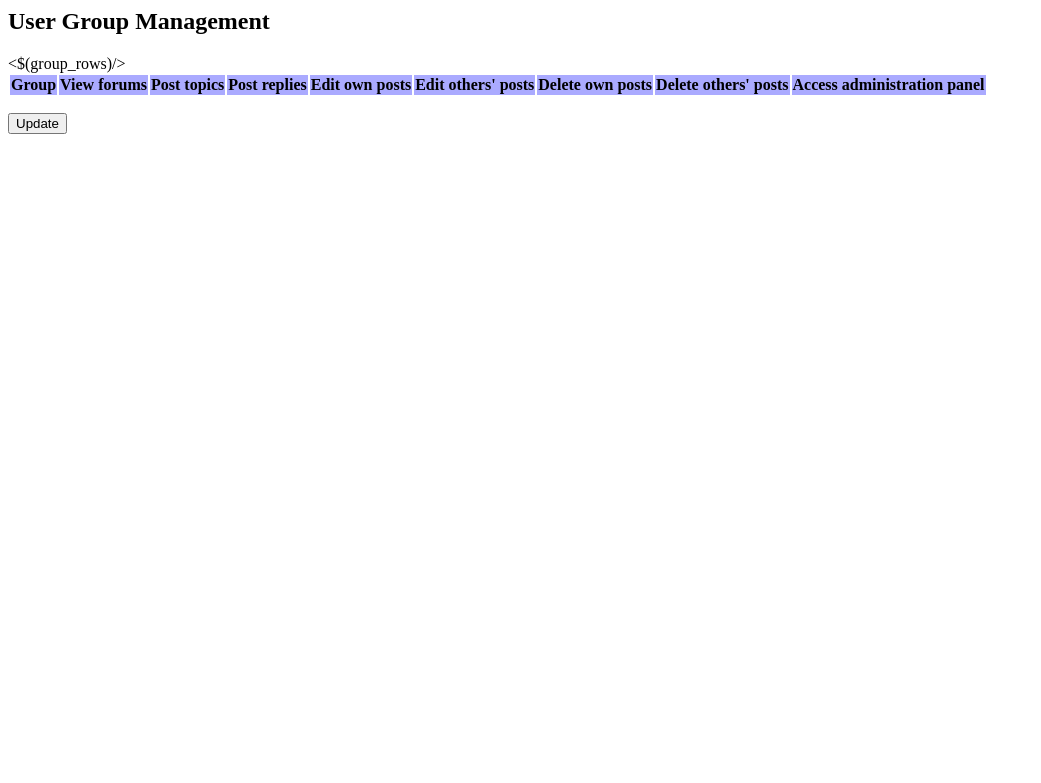
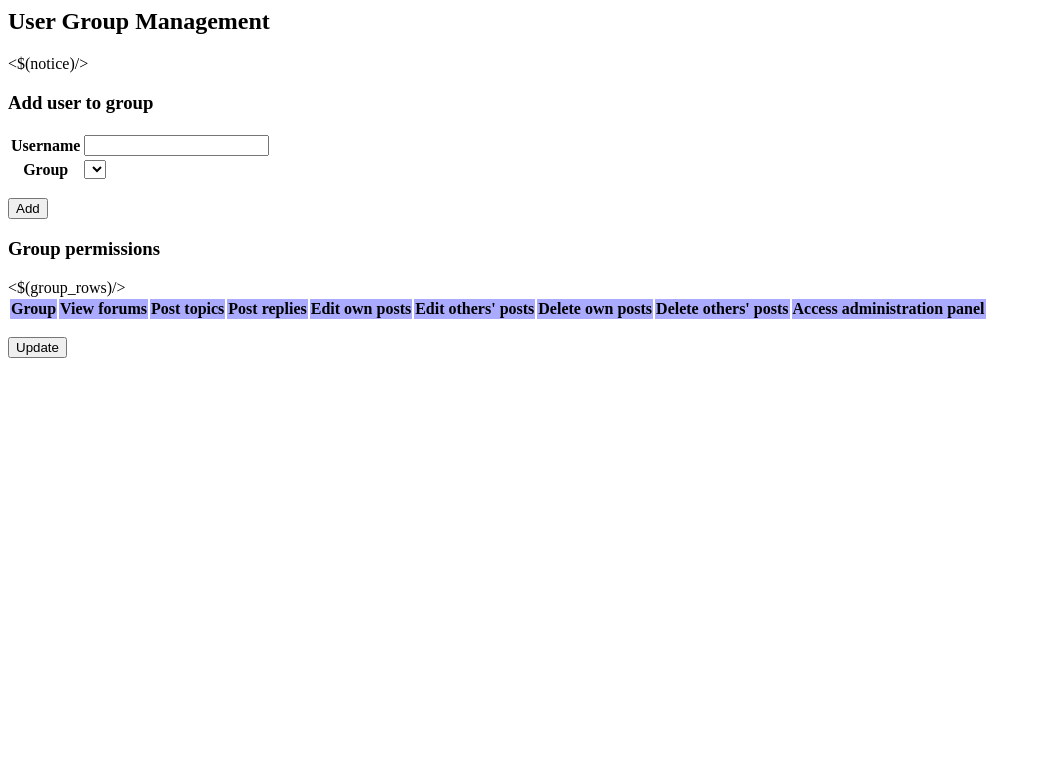
Before and after one commit to jacob-g/eecs341-project, a PHP site: page /templates/user_group_admin.html in a window 1280 px wide. Shown: the top 783 px of the page, without its empty margins (0-1041 px from the left). Run offline with PHP 8.4, Linux system fonts and the light colour scheme; lists and menus that the app fills with data are empty.

Commit message:
added ability to add a user to a group (#18)

```diff
--- /dev/null
+++ b/templates/group_dropdown_item.html
@@ -0,0 +1 @@
+<option value="<$(group_id)/>"><$(group_name)/></option>
--- a/templates/user_group_admin.html
+++ b/templates/user_group_admin.html
@@ -1,6 +1,35 @@
 <h2>User Group Management</h2>
 
+<$(notice)/>
 <form action="/forums/admin/groups/" method="post" enctype="multipart/form-data">
+	<h3>Add user to group</h3>
+	<table class="table table-bordered">
+		<tbody>
+			<tr>
+				<th width="20%">
+					Username
+				</th>
+				<td>
+					<input type="text" name="username" />
+				</td>
+			</tr>
+			<tr>
+				<th width="20%">
+					Group
+				</th>
+				<td>
+					<select name="group">
+						<$(group_dropdown_items)/>
+					</select>
+				</td>
+			</tr>
+		</tbody>
+	</table>
+	<p><input type="submit" name="update_user" value="Add" class="btn btn-primary" /></p>
+</form>
+
+<form action="/forums/admin/groups/" method="post" enctype="multipart/form-data">
+	<h3>Group permissions</h3>
 	<table class="table table-striped table-bordered">
 		<thead>
 			<tr style="background-color: #AAF">
```
Also changed, not shown: scripts/user_group_admin.php (+54 -1 lines).
